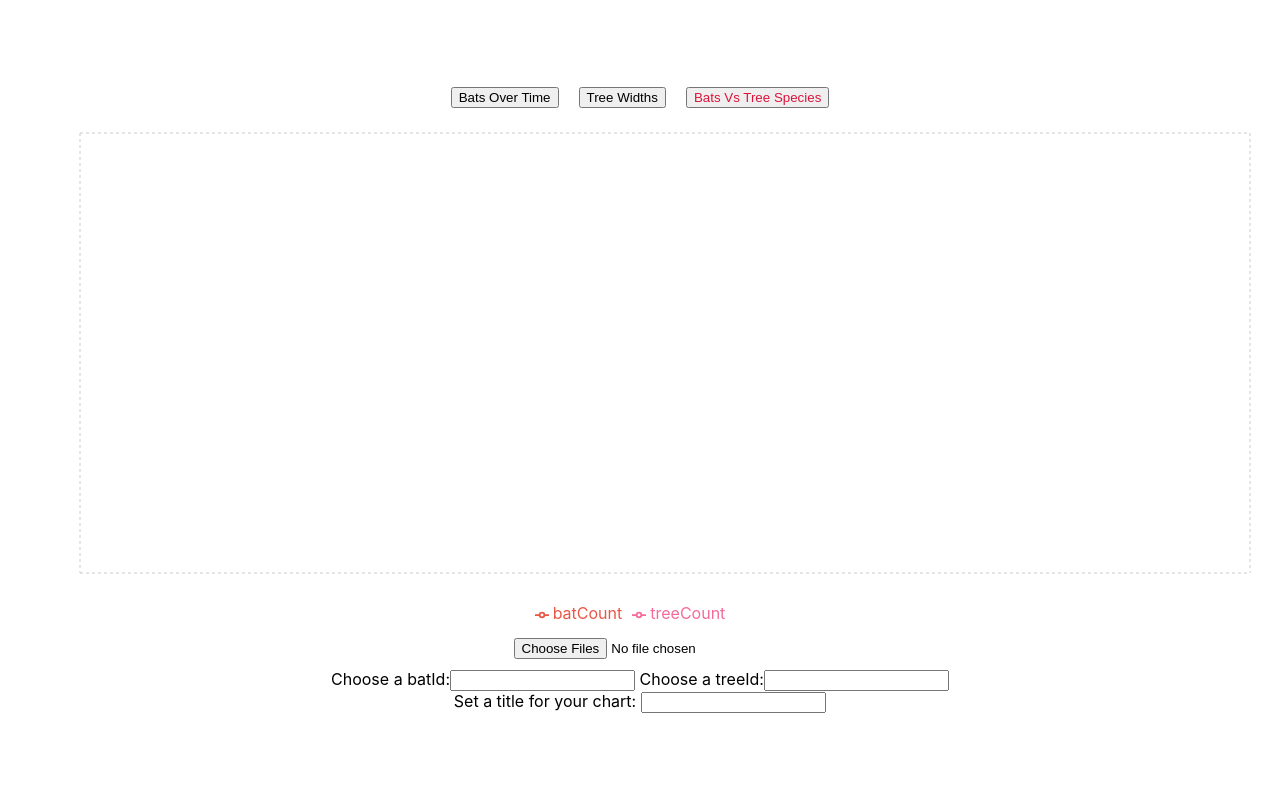
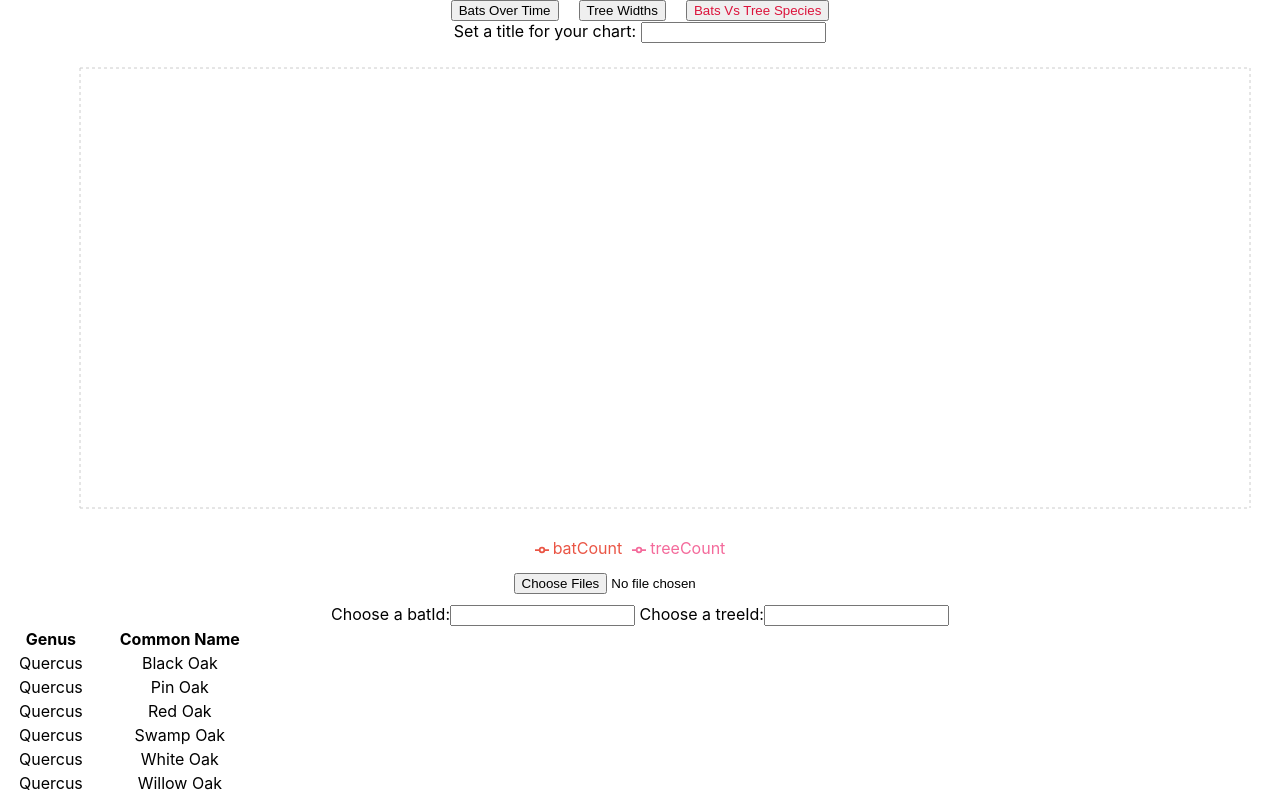
Before and after one commit to danholodak/Bat-Data, a React (Create React App) app: page / in a window 1280 px wide. Both pictures are taken after a click on the button "Bats Vs Tree Species". Shown: the top 800 px of the page. Built offline with nearby package versions, Linux system fonts and the light colour scheme.

Commit message:
Add tree presence table to bottom of bat vs tree species tab

```diff
--- a/src/App.js
+++ b/src/App.js
@@ -12,6 +12,15 @@ function App() {
   return (
     <div className="App">
       <TabBar tab={tab} setTab={setTab}></TabBar>
+      <label>
+        {" "}
+        Set a title for your chart:
+        <input
+          id="titleInput"
+          type="text"
+          onChange={(e) => setChartTitle(e.target.value)}
+        />
+      </label>
       <main>
         {tab === "bot" && (
           <BatTimeline
@@ -38,15 +47,6 @@ function App() {
           ></BatsVTreeSpecies>
         )}
       </main>
-      <label>
-        {" "}
-        Set a title for your chart:
-        <input
-          id="titleInput"
-          type="text"
-          onChange={(e) => setChartTitle(e.target.value)}
-        />
-      </label>
     </div>
   );
 }
--- a/src/components/BatsVTreeSpecies.jsx
+++ b/src/components/BatsVTreeSpecies.jsx
@@ -14,6 +14,7 @@ import Papa from "papaparse";
 import { useState, useEffect } from "react";
 import { colorPalette } from "../assets/chartColorPalette";
 import { getLinesFromChartData, getBatId, getTreeId } from "../utils";
+import TreePresenceTable from "./treePresenceTable";
 
 export default function BatsVTreeSpecies({ chartTitle }) {
   const [batId, setBatId] = useState();
@@ -21,6 +22,7 @@ export default function BatsVTreeSpecies({ chartTitle }) {
   const [uploadedFiles, setUploadedFiles] = useState([]);
   const [chartData, setChartData] = useState([]);
   const [colors, setColors] = useState(colorPalette);
+  const [parks, setParks ] = useState({});
 
   let numFiles = 0;
   let finishedFiles = 0;
@@ -49,6 +51,7 @@ export default function BatsVTreeSpecies({ chartTitle }) {
     const lines = getLinesForBatAndTree(parks);
     console.log("lines", lines);
     setChartData(lines);
+    setParks(parks); // todo: should make the chart be a component separate from the uploading and csv parsing, like the presence table
   };
 
   const updateChart = () => {
@@ -212,6 +215,7 @@ export default function BatsVTreeSpecies({ chartTitle }) {
           onChange={(e) => setTreeId(e.target.value)}
         />
       </label>
+      <TreePresenceTable parks={parks} />
     </>
   );
 }
--- a/src/components/treePresenceTable.jsx
+++ b/src/components/treePresenceTable.jsx
@@ -1,5 +1,5 @@
 import * as React from 'react';
-//import ReactTable from 'react-table'
+import { useTable } from 'react-table'
 
 /**
  *
@@ -64,19 +64,19 @@ const getRows = (parks) => {
     const knownTreeNames = Object.keys(knownTrees);
     console.log("knownTreeNames", knownTreeNames);
 
-    const unknownTrees = fieldLoggedTreeNames
+    const unknownTreeNames = fieldLoggedTreeNames
         .filter(fieldLoggedTreeName =>
             !knownTreeNames.some(knownTreeName =>
                 knownTreeName.replaceAll(" ", "").localeCompare(fieldLoggedTreeName.replaceAll(" ", ""))));
-    console.log("unknownTrees", unknownTrees);
+    console.log("unknownTrees", unknownTreeNames);
 
-    const totalSetOfTreeNames = new Set(knownTreeNames.concat(unknownTrees));
+    const totalSetOfTreeNames = new Set(knownTreeNames.concat(unknownTreeNames));
 
     // so now we have to take our set of names and combine that with the park info and the treeCounts
     const rows = [];
     totalSetOfTreeNames.forEach(treeName => {
         // for each park
-        const genus = treeName in knownTreeNames ? knownTrees[treeName] : "";
+        const genus = knownTreeNames.includes(treeName) ? knownTrees[treeName] : "";
         const row = {genus: genus, commonName: treeName};
         parkNames.forEach(parkName => row[parkName] = 0);
         const standardizedName = treeName.toLowerCase().replaceAll(" ", "");
@@ -93,6 +93,48 @@ const getRows = (parks) => {
     return rows;
 }
 
+function MyTable({ columns, data }) {
+    // Use the state and functions returned from useTable to build your UI
+    const {
+      getTableProps,
+      getTableBodyProps,
+      headerGroups,
+      rows,
+      prepareRow,
+    } = useTable({
+      columns,
+      data,
+    })
+
+    // Render the UI for your table
+    return (
+      <table {...getTableProps()}>
+        <thead>
+          {headerGroups.map(headerGroup => (
+            <tr {...headerGroup.getHeaderGroupProps()}>
+              {headerGroup.headers.map(column => (
+                <th {...column.getHeaderProps()}>{column.render('Header')}</th>
+              ))}
+            </tr>
+          ))}
+        </thead>
+        <tbody {...getTableBodyProps()}>
+          {rows.map((row, i) => {
+            prepareRow(row)
+            return (
+              <tr {...row.getRowProps()}>
+                {row.cells.map(cell => {
+                  return <td {...cell.getCellProps()}>{cell.render('Cell')}</td>
+                })}
+              </tr>
+            )
+          })}
+        </tbody>
+      </table>
+    )
+  }
+
+
 export default function TreePresenceTable({parks}) {
     const rows = getRows(parks);
     const parkNames = Object.keys(parks);
@@ -108,6 +150,7 @@ export default function TreePresenceTable({parks}) {
         headers.push({Header: parkName, accessor: parkName});
       })
 
-      // todo: display table;
-      return <h1>I hate you</h1>;
+      return (
+        <MyTable columns={headers} data={rows} />
+    );
 }
```
